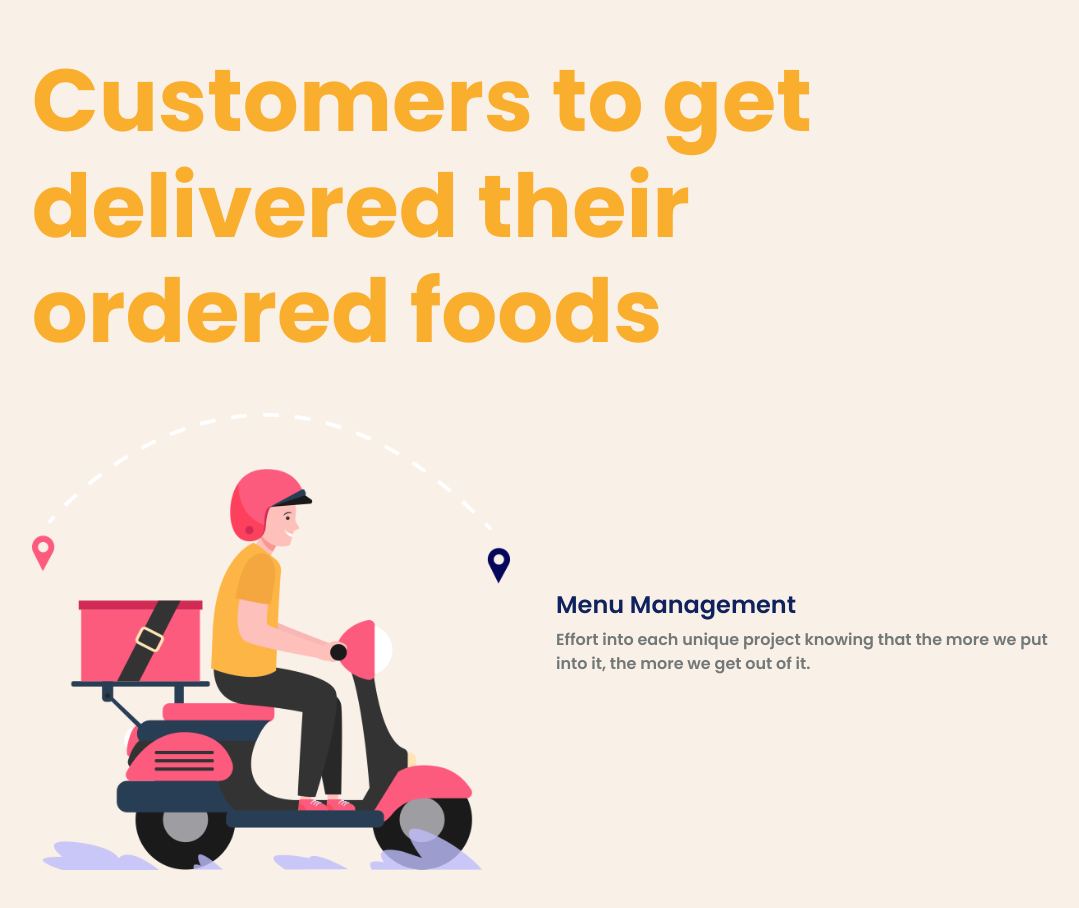
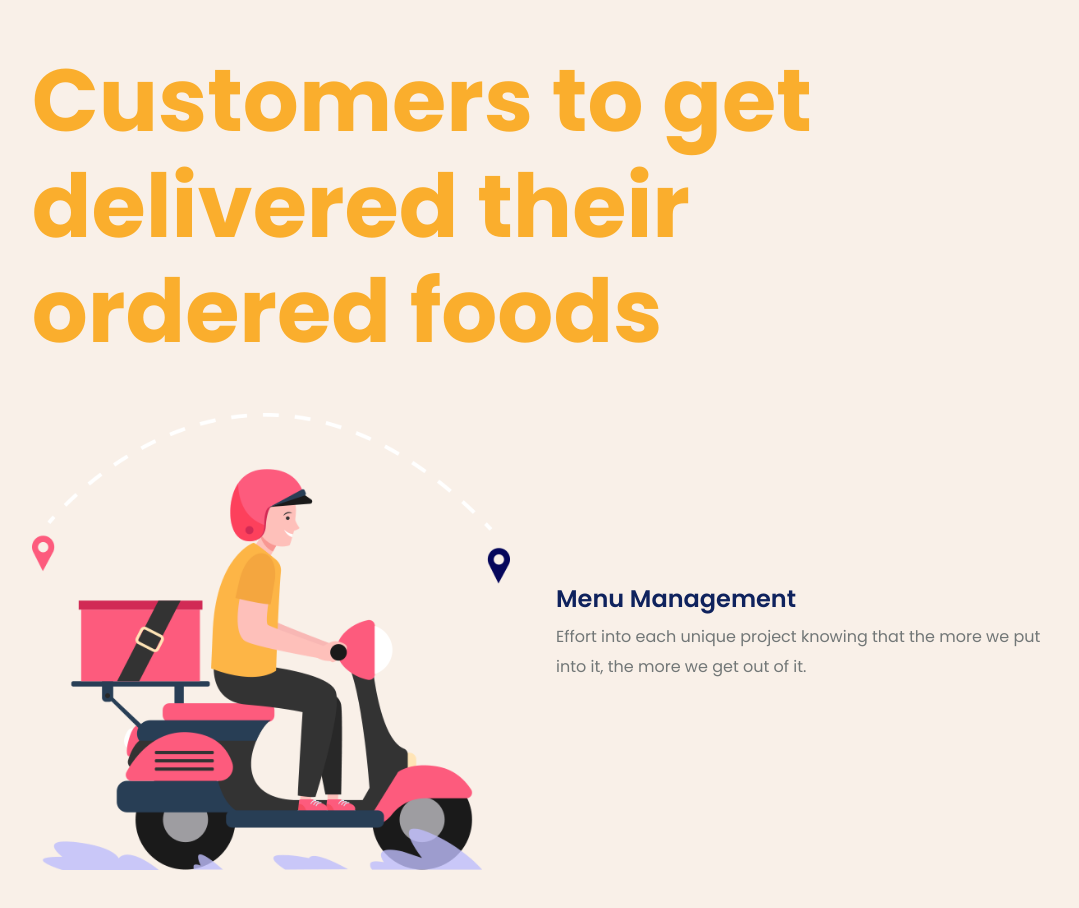
Before and after one commit to mreskini/FoodApp, a React (Create React App) app: page / in a window 1280 px wide. Shown: the top 908 px of the page, without its empty margins (99-1178 px from the left). Built offline with nearby package versions, Linux system fonts and the light colour scheme.

Commit message:
added the line-height-30 class thing

```diff
--- a/src/components/delivery-boy-section.jsx
+++ b/src/components/delivery-boy-section.jsx
@@ -14,7 +14,7 @@ const DeliveryBoy = () => {
                     <h4 className="theme-title-color font-weight-600">
                         Menu Management
                     </h4>
-                    <p className="theme-content-color font-weight-600">
+                    <p className="theme-content-color font-weight-400 line-height-30">
                         Effort into each unique project knowing that the more we put into it, the more we get out of it.
                     </p>
                 </div>
--- a/src/index.css
+++ b/src/index.css
@@ -31,3 +31,7 @@
 .font-weight-400{
     font-weight: 400 !important;
 }
+
+.line-height-30{
+    line-height: 30px;
+}
```
